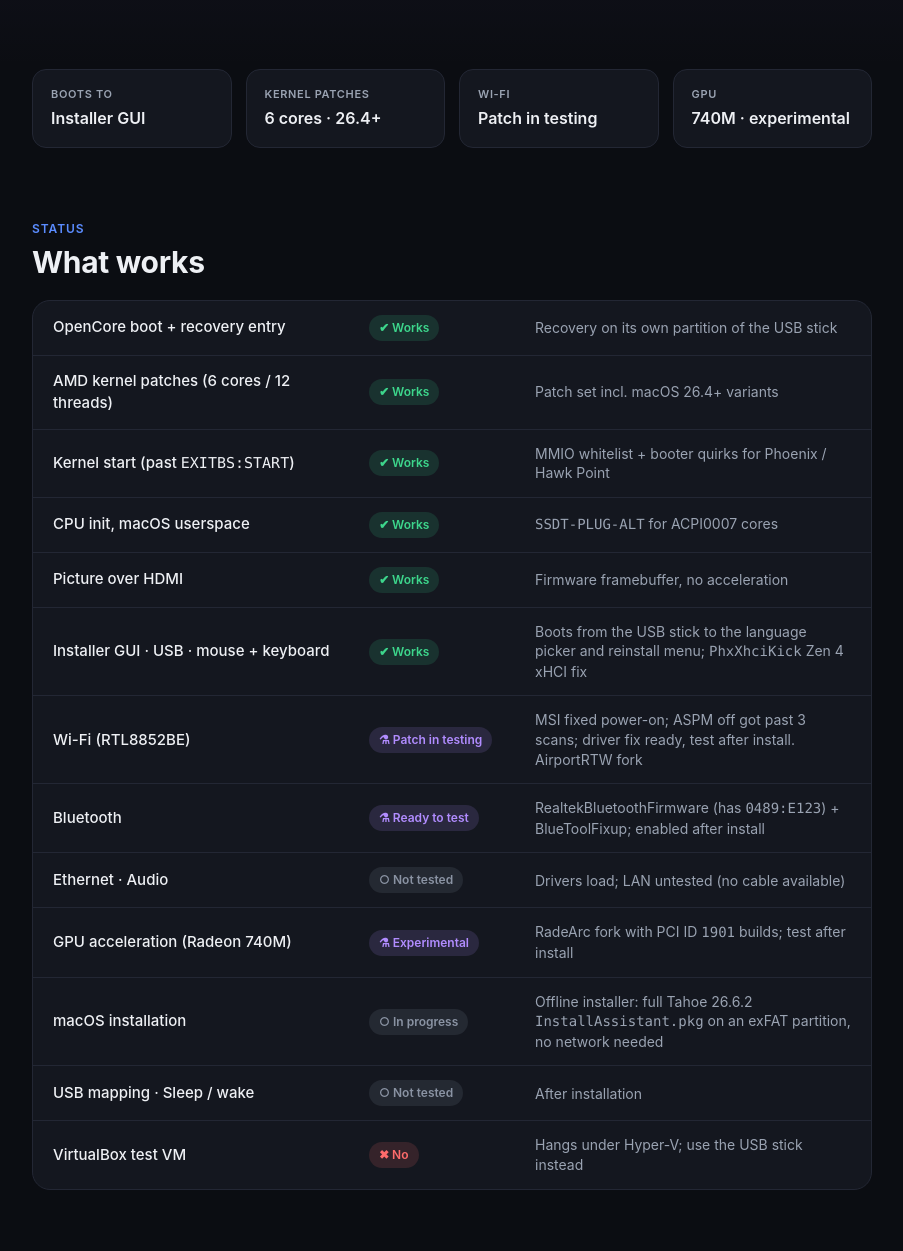
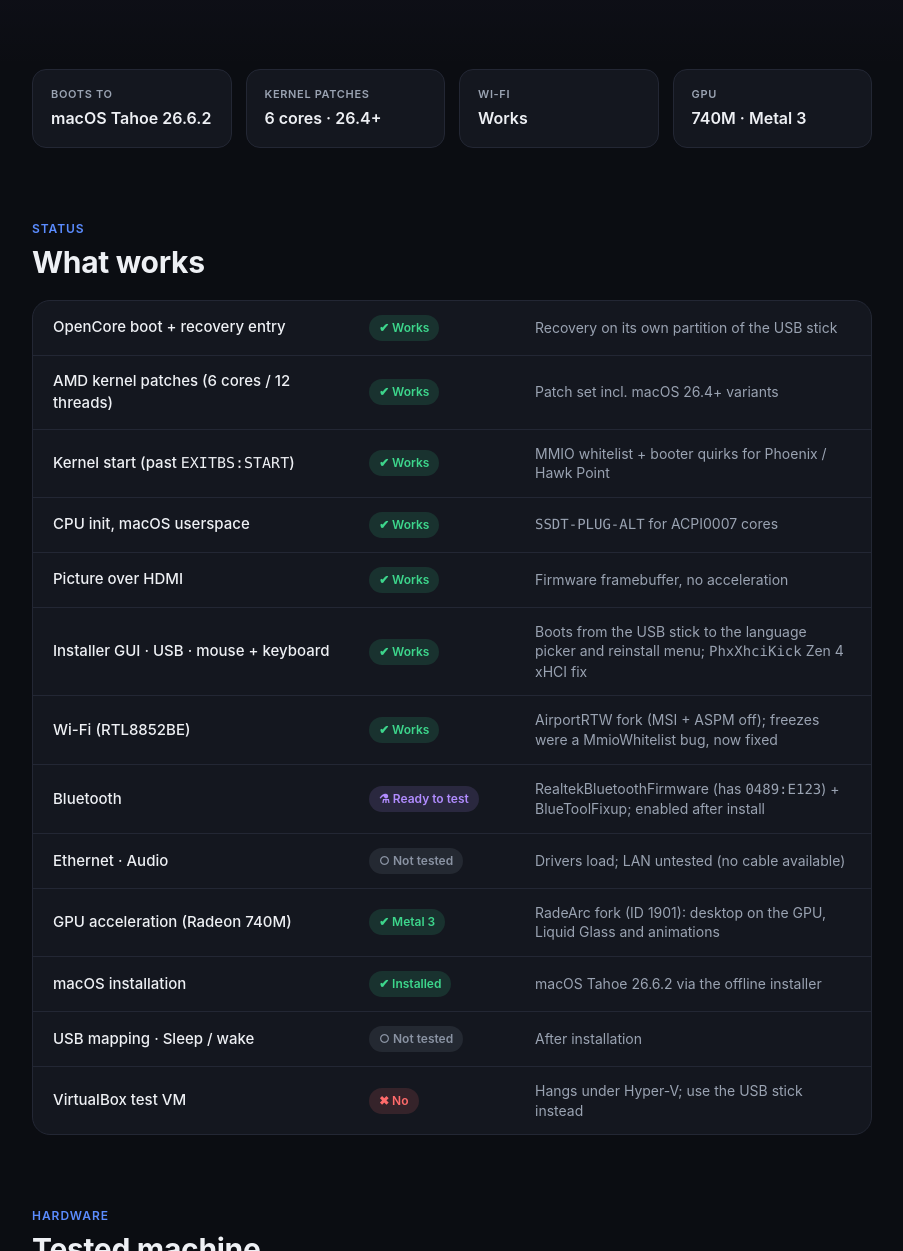
Before and after one commit to Real3rr0r303YT/Hackintosh-Ryzen5-220-740M, a plain HTML site: page docs/index.html in a window 1280 px wide. Shown: the part 632-1883 px from the top of the page, without its empty margins (188-1091 px from the left). Drawn offline with Linux system fonts and the light colour scheme.

Commit message:
Metal 3 on the Radeon 740M, macOS Tahoe installed
- RadeArc GPU tests A-D passed on the Ryzen 5 220 (Phoenix 2): firmware load,
  MES + queues, RADV 256/256; install.sh --windowserver: desktop on the GPU,
  system_profiler reports Metal 3
- Build-EFI -GpuAccel: amfi=0x80 amfi_get_out_of_my_way=0x1 -amfipassbeta -phxp2,
  csr-active-config 7F080000 (RadeArc INSTALL.md)
- scripts/Install-EfiToDisk.ps1: copy EFI\OC to the internal ESP (backup first),
  add an OpenCore UEFI boot entry first in the order; -Remove undoes it
- README / download page: Wi-Fi, GPU and installation now working

Co-Authored-By: Claude Opus 5.5 <noreply@anthropic.com>

```diff
--- a/docs/index.html
+++ b/docs/index.html
@@ -143,10 +143,10 @@
 
 <div class="wrap">
   <div class="stats">
-    <div class="stat"><small>Boots to</small><b>Installer GUI</b></div>
+    <div class="stat"><small>Boots to</small><b>macOS Tahoe 26.6.2</b></div>
     <div class="stat"><small>Kernel patches</small><b>6 cores · 26.4+</b></div>
-    <div class="stat"><small>Wi-Fi</small><b>Patch in testing</b></div>
-    <div class="stat"><small>GPU</small><b>740M · experimental</b></div>
+    <div class="stat"><small>Wi-Fi</small><b>Works</b></div>
+    <div class="stat"><small>GPU</small><b>740M · Metal 3</b></div>
   </div>
 
   <section id="status">
@@ -159,11 +159,11 @@
       <div class="row"><span class="f">CPU init, macOS userspace</span><span class="pill ok">✔ Works</span><span class="n"><code>SSDT-PLUG-ALT</code> for ACPI0007 cores</span></div>
       <div class="row"><span class="f">Picture over HDMI</span><span class="pill ok">✔ Works</span><span class="n">Firmware framebuffer, no acceleration</span></div>
       <div class="row"><span class="f">Installer GUI · USB · mouse + keyboard</span><span class="pill ok">✔ Works</span><span class="n">Boots from the USB stick to the language picker and reinstall menu; <code>PhxXhciKick</code> Zen 4 xHCI fix</span></div>
-      <div class="row"><span class="f">Wi-Fi (RTL8852BE)</span><span class="pill exp">⚗ Patch in testing</span><span class="n">MSI fixed power-on; ASPM off got past 3 scans; driver fix ready, test after install. <a href="https://github.com/Real3rr0r303YT/AirportRTW/tree/fix/zen4-msi-poll">AirportRTW fork</a></span></div>
+      <div class="row"><span class="f">Wi-Fi (RTL8852BE)</span><span class="pill ok">✔ Works</span><span class="n">AirportRTW fork (MSI + ASPM off); freezes were a MmioWhitelist bug, now fixed</span></div>
       <div class="row"><span class="f">Bluetooth</span><span class="pill exp">⚗ Ready to test</span><span class="n"><a href="https://github.com/Real3rr0r303YT/RealtekBluetoothFirmware">RealtekBluetoothFirmware</a> (has <code>0489:E123</code>) + BlueToolFixup; enabled after install</span></div>
       <div class="row"><span class="f">Ethernet · Audio</span><span class="pill todo">○ Not tested</span><span class="n">Drivers load; LAN untested (no cable available)</span></div>
-      <div class="row"><span class="f">GPU acceleration (Radeon 740M)</span><span class="pill exp">⚗ Experimental</span><span class="n">RadeArc fork with PCI ID <code>1901</code> builds; test after install</span></div>
-      <div class="row"><span class="f">macOS installation</span><span class="pill todo">○ In progress</span><span class="n">Offline installer: full Tahoe 26.6.2 <code>InstallAssistant.pkg</code> on an exFAT partition, no network needed</span></div>
+      <div class="row"><span class="f">GPU acceleration (Radeon 740M)</span><span class="pill ok">✔ Metal 3</span><span class="n">RadeArc fork (ID 1901): desktop on the GPU, Liquid Glass and animations</span></div>
+      <div class="row"><span class="f">macOS installation</span><span class="pill ok">✔ Installed</span><span class="n">macOS Tahoe 26.6.2 via the offline installer</span></div>
       <div class="row"><span class="f">USB mapping · Sleep / wake</span><span class="pill todo">○ Not tested</span><span class="n">After installation</span></div>
       <div class="row"><span class="f">VirtualBox test VM</span><span class="pill no">✖ No</span><span class="n">Hangs under Hyper-V; use the USB stick instead</span></div>
     </div>
```
Also changed, not shown: 3 other files.
